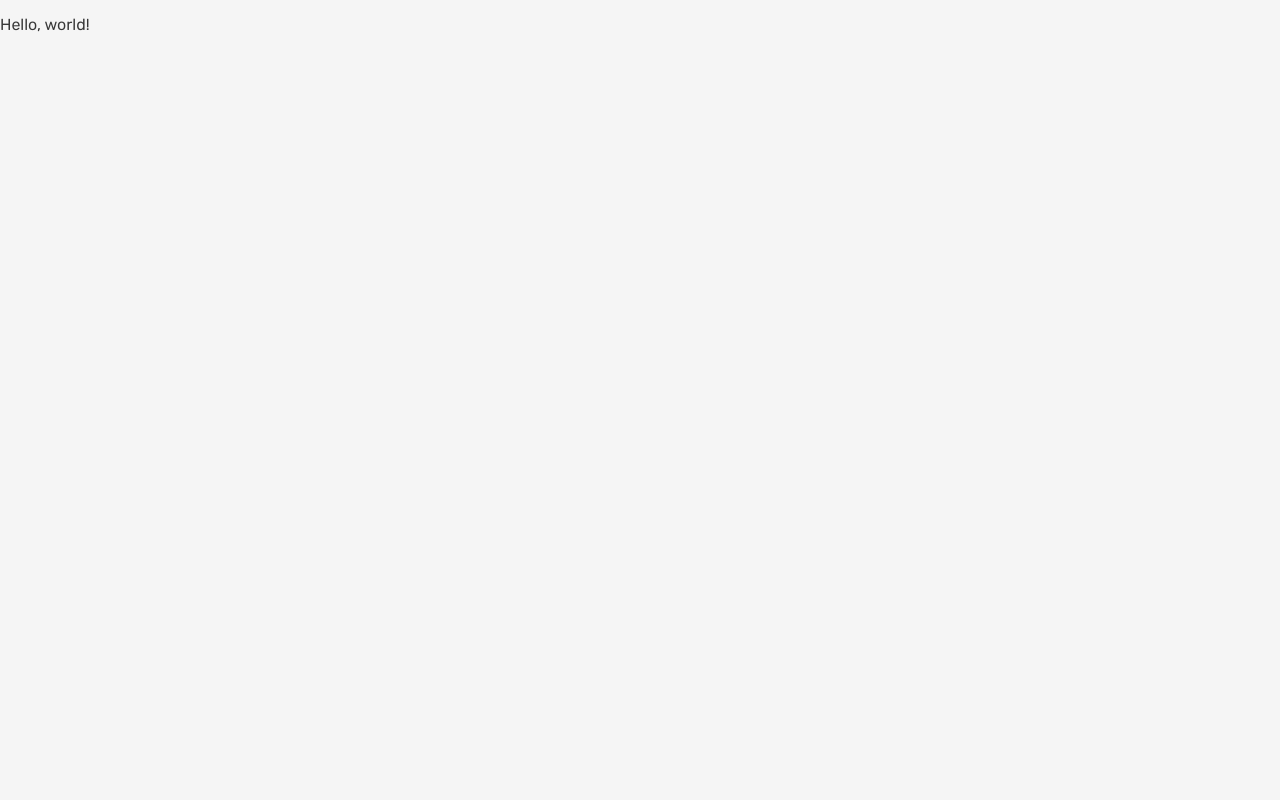
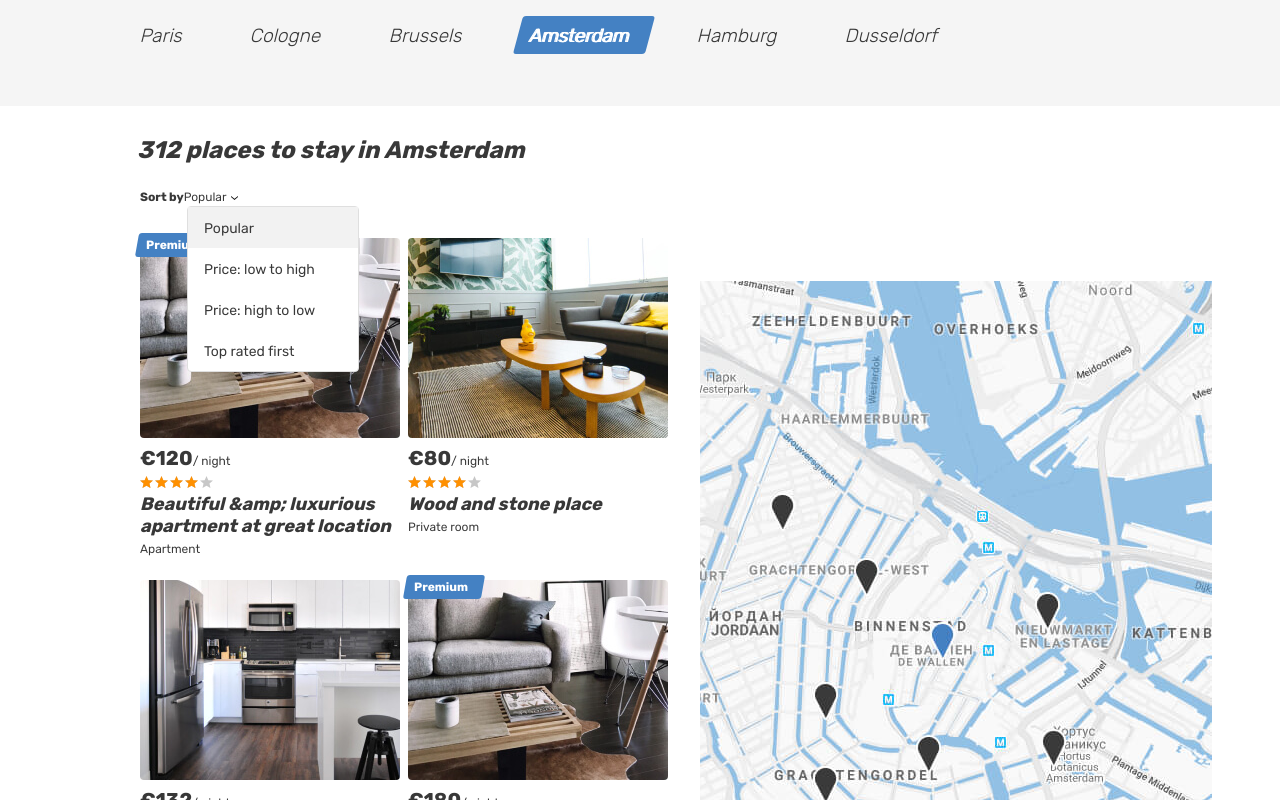
Before and after one commit to htmlacademy-react/2223473-six-cities-simple-11, a React (Create React App) app in the folder project/: page / in a window 1280 px wide. Shown: the top 800 px of the page. Built offline with nearby package versions, Linux system fonts and the light colour scheme.

Commit message:
Create main-page & apartmentcards component.

```diff
--- a/project/src/components/app/app.tsx
+++ b/project/src/components/app/app.tsx
@@ -1,5 +1,9 @@
+//import {BrowserRouter, Route, Routes} from 'react-router-dom';
+import MainPage from '../../pages/main-page/main-page';
+
 function App(): JSX.Element {
-  return <p>Hello, world!</p>;
+  return (
+    <MainPage availablePlaceCount={5} />
+  );
 }
-
 export default App;
--- /dev/null
+++ b/project/src/components/cards/cards.tsx
@@ -0,0 +1,49 @@
+import React from 'react';
+
+export type ApartmentCardProps = {
+  mark?: string;
+  url: string;
+  imgUrl: string;
+  price: number;
+  ratingPercent: number;
+  description: string;
+  type: string;
+};
+
+export const ApartmentCard:React.FC<ApartmentCardProps> = ({
+  mark,
+  url,
+  imgUrl,
+  price,
+  ratingPercent,
+  description,
+  type,
+}) => (
+  <article className="cities__card place-card">
+    {mark && <div className="place-card__mark"><span>{mark}</span></div>}
+    <div className="cities__image-wrapper place-card__image-wrapper">
+      <a href={url}>
+        <img className="place-card__image" src={`${imgUrl}`} width="260" height="200" alt="Place {image}" />
+      </a>
+    </div>
+    <div className="place-card__info">
+      <div className="place-card__price-wrapper">
+        <div className="place-card__price">
+          <b className="place-card__price-value">&euro;{price}</b>
+          <span className="place-card__price-text">&#47;&nbsp;night</span>
+        </div>
+
+      </div>
+      <div className="place-card__rating rating">
+        <div className="place-card__stars rating__stars">
+          <span style={{width: `${ratingPercent}%`}} />
+          <span className="visually-hidden">Rating</span>
+        </div>
+      </div>
+      <h2 className="place-card__name">
+        <a href={url}>{description}</a>
+      </h2>
+      <p className="place-card__type">{type}</p>
+    </div>
+  </article>
+);
--- /dev/null
+++ b/project/src/pages/main-page/main-page.tsx
@@ -0,0 +1,128 @@
+import React from 'react';
+import { ApartmentCard } from '../../components/cards/cards';
+import { ApartmentCardProps } from '../../components/cards/cards';
+
+const apartamentList: ApartmentCardProps[] = [
+  {
+    mark: 'Premium',
+    url: '#',
+    imgUrl: 'img/apartment-01.jpg',
+    type: 'Apartment',
+    description: 'Beautiful &amp; luxurious apartment at great location',
+    price: 120,
+    ratingPercent: 80,
+  },
+  {
+    url: '#',
+    imgUrl: 'img/apartment-02.jpg',
+    type: 'Private room',
+    description: 'Wood and stone place',
+    price: 80,
+    ratingPercent: 80,
+  },
+  {
+    url: '#',
+    imgUrl: 'img/apartment-03.jpg',
+    type: 'Apartment',
+    description: 'Canal View Prinsengracht',
+    price: 132,
+    ratingPercent: 80,
+  },
+  {
+    mark: 'Premium',
+    url: '#',
+    imgUrl: 'img/apartment-01.jpg',
+    type: 'Apartment',
+    description: 'Nice, cozy, warm big bed apartment',
+    price: 180,
+    ratingPercent: 100,
+  },
+  {
+    url: '#',
+    imgUrl: 'img/apartment-02.jpg',
+    type: 'Private room',
+    description: 'Wood and stone place',
+    price: 80,
+    ratingPercent: 80,
+  },
+];
+
+type MainProps = {
+  availablePlaceCount: number;
+};
+
+
+export const MainPage: React.FC<MainProps> = ({availablePlaceCount}) => {
+  const cardsCities = apartamentList.map((apartmentData, i) => <ApartmentCard {...apartmentData} key={apartmentData.url}/>);
+  return (
+    <main className="page__main page__main--index">
+      <h1 className="visually-hidden">Cities</h1>
+      <div className="tabs">
+        <section className="locations container">
+          <ul className="locations__list tabs__list">
+            <li className="locations__item">
+              <a className="locations__item-link tabs__item" href="#">
+                <span>Paris</span>
+              </a>
+            </li>
+            <li className="locations__item">
+              <a className="locations__item-link tabs__item" href="#">
+                <span>Cologne</span>
+              </a>
+            </li>
+            <li className="locations__item">
+              <a className="locations__item-link tabs__item" href="#">
+                <span>Brussels</span>
+              </a>
+            </li>
+            <li className="locations__item">
+              <a className="locations__item-link tabs__item tabs__item--active">
+                <span>Amsterdam</span>
+              </a>
+            </li>
+            <li className="locations__item">
+              <a className="locations__item-link tabs__item" href="#">
+                <span>Hamburg</span>
+              </a>
+            </li>
+            <li className="locations__item">
+              <a className="locations__item-link tabs__item" href="#">
+                <span>Dusseldorf</span>
+              </a>
+            </li>
+          </ul>
+        </section>
+      </div>
+      <div className="cities">
+        <div className="cities__places-container container">
+          <section className="cities__places places">
+            <h2 className="visually-hidden">Places</h2>
+            <b className="places__found">312 places to stay in Amsterdam</b>
+            <form className="places__sorting" action="#" method="get">
+              <span className="places__sorting-caption">Sort by</span>
+              <span className="places__sorting-type" tabIndex={0}>
+                Popular
+                <svg className="places__sorting-arrow" width="7" height="4">
+                  <use xlinkHref="#icon-arrow-select"></use>
+                </svg>
+              </span>
+              <ul className="places__options places__options--custom places__options--opened">
+                <li className="places__option places__option--active" tabIndex={0}>Popular</li>
+                <li className="places__option" tabIndex={0}>Price: low to high</li>
+                <li className="places__option" tabIndex={0}>Price: high to low</li>
+                <li className="places__option" tabIndex={0}>Top rated first</li>
+              </ul>
+            </form>
+            <div className="cities__places-list places__list tabs__content">
+              {cardsCities}
+            </div>
+          </section>
+          <div className="cities__right-section">
+            <section className="cities__map map"></section>
+          </div>
+        </div>
+      </div>
+    </main>
+  );
+};
+export default MainPage;
```
Also changed, not shown: 1 other file (tests, documents, lock files or other folders).
